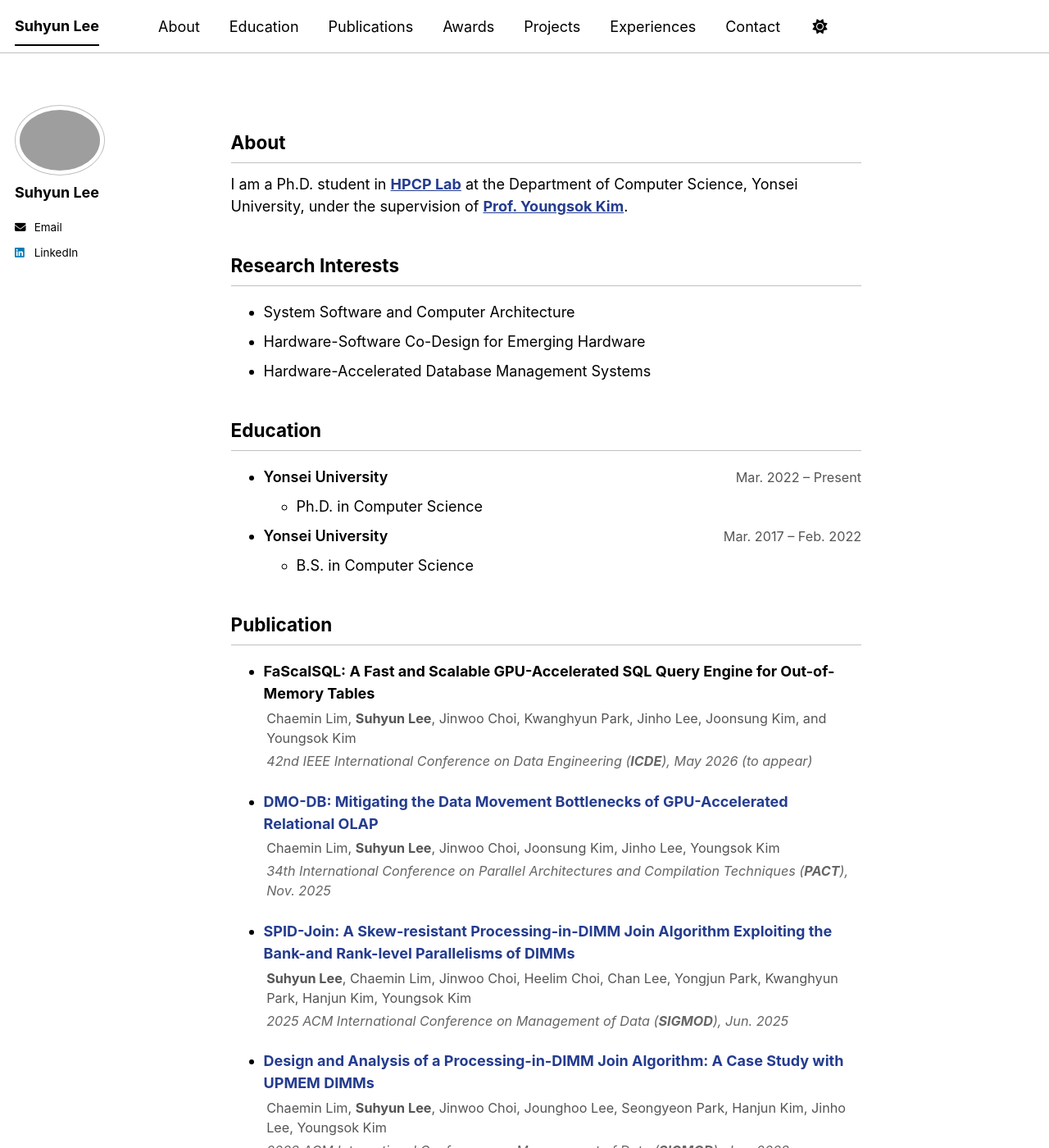
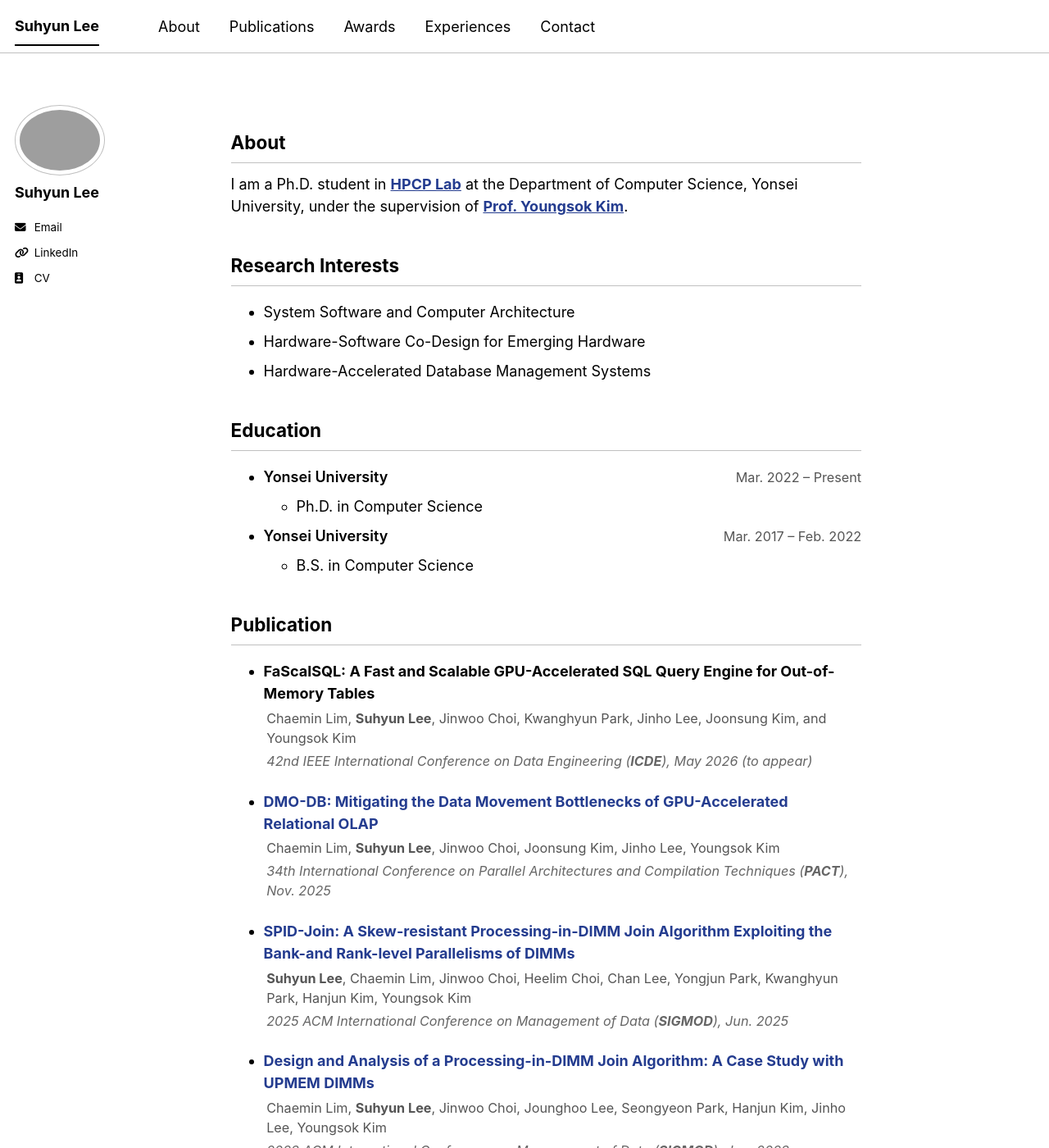
Before and after one commit to 2suh/2suh.github.io, a Jekyll site: the page built from _pages/about.md, in a window 1280 px wide and 1400 px high. Shown: the whole window at 82% size. Built offline with Jekyll 4.4.1, drawn with Linux system fonts in a browser that asks for light colours; a script bundle is joined from its source files by our own code; library files that are not in the unit come from our copies.

Commit message:
<feat>[cv]: Add CV to sidebar

```diff
--- a/_data/navigation.yml
+++ b/_data/navigation.yml
@@ -11,18 +11,12 @@ main:
   - title: "About"
     url: /#about
 
-  - title: "Education"
-    url: /#education
-
   - title: "Publications"
     url: /#publications
 
   - title: "Awards"
     url: /#awards
 
-  - title: "Projects"
-    url: /#projects
-
   - title: "Experiences"
     url: /#experiences
 
--- a/_includes/author-profile.html
+++ b/_includes/author-profile.html
@@ -127,7 +127,7 @@
         <li><a href="https://last.fm/user/{{ author.lastfm }}"><i class="fab fa-fw fa-lastfm icon-pad-right" aria-hidden="true"></i>Last.fm</a></li>
       {% endif %}
       {% if author.linkedin %}
-        <li><a href="https://www.linkedin.com/in/{{ author.linkedin }}"><i class="fab fa-fw fa-linkedin icon-pad-right" aria-hidden="true"></i>LinkedIn</a></li>
+        <li><a href="https://www.linkedin.com/in/{{ author.linkedin }}"><i class="fas fa-fw fa-link icon-pad-right" aria-hidden="true"></i>LinkedIn</a></li>
       {% endif %}
       {% if author.mastodon %}
         <li><a href="{{ author.mastodon }}"><i class="fab fa-fw fa-mastodon icon-pad-right" aria-hidden="true"></i>Mastodon</a></li>
@@ -171,6 +171,11 @@
       {% if author.zhihu %}
       <li><a href="https://www.zhihu.com/people/{{ author.zhihu }}"><i class="fab fa-fw fa-zhihu icon-pad-right" aria-hidden="true"></i>Zhihu</a></li>
       {% endif %}
+      <li>
+        <a href="files/cv.pdf" target="_blank" rel="noopener noreferrer">
+          <i class="fas fa-fw fa-id-badge icon-pad-right" aria-hidden="true"></i>CV
+        </a>
+      </li>
     </ul>
   </div>
 </div>
--- a/assets/css/main.scss
+++ b/assets/css/main.scss
@@ -41,3 +41,17 @@
     "vendor/font-awesome/solid",
     "vendor/font-awesome/brands"
 ;
+
+/* 1) Force browser UI to light */
+html, body {
+  color-scheme: light;
+}
+
+/* 2) Hide theme toggle button */
+.theme-toggle,
+.toggle-theme,
+#theme-toggle,
+button[aria-label*="theme" i],
+button[title*="theme" i] {
+  display: none !important;
+}
```
Also changed, not shown: favicon.ico (added), images/editing-talk.png (deleted), 7 other files.
